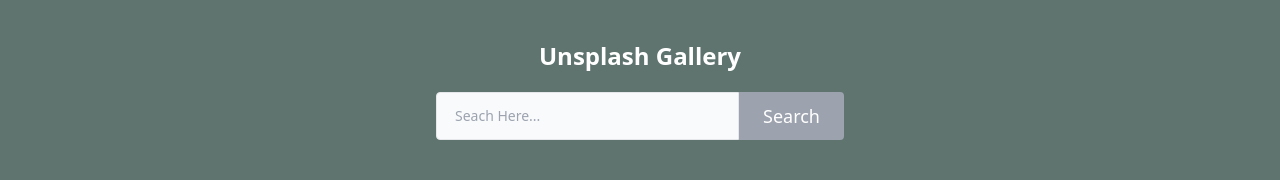
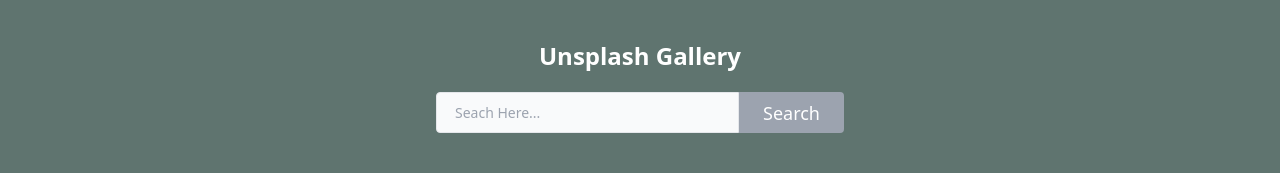
Before and after one commit to nithinK-142/unsplash-gallery, a React (Vite) app: page / in a window 1280 px wide. Shown: the top 190 px of the page. Built offline with nearby package versions, Linux system fonts and the light colour scheme; no server answers.

Commit message:
Reduced searchbar size.

```diff
--- a/src/components/Search.jsx
+++ b/src/components/Search.jsx
@@ -25,7 +25,7 @@
   return (
     <div className="mt-5 flex font-normal mx-5">
         <input
-        className="bg-gray-50 border outline-none border-grey-300 text-black text-sm w-full indent-2 p-2.5 outline:none focus:border-blue-500 focus:ring-2 rounded-tl rounded-bl"
+        className="bg-gray-50 border outline-none border-grey-300 text-black text-sm w-full h-1/2 indent-2 p-2.5 outline:none focus:border-blue-500 focus:ring-2 rounded-tl rounded-bl"
         type="search"
         placeholder="Seach Here..."
         value={searchValue}
@@ -35,7 +35,7 @@
         <button
         disabled={!searchValue}
         onClick={handleButtonSearch}
-        className="bg-blue-600 px-6 py-2.5 text-lg text-white rounded-tr rounded-br focus:ring-2 focus:ring-blue-300 disabled:bg-gray-400"
+        className="bg-blue-600 px-6 py-1.5 text-lg text-white rounded-tr rounded-br focus:ring-2 focus:ring-blue-300 disabled:bg-gray-400"
         >Search</button>
 
     </div>
```
